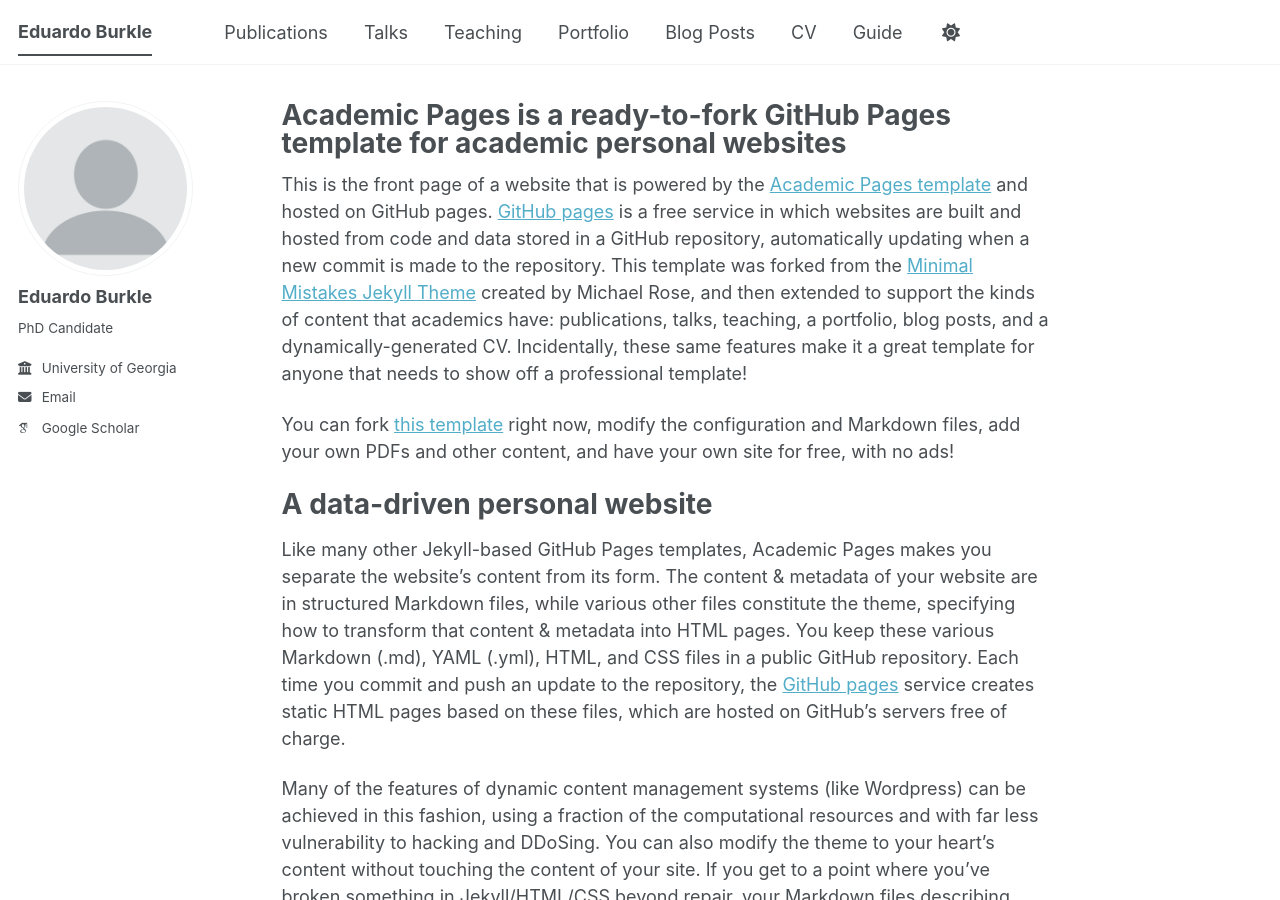
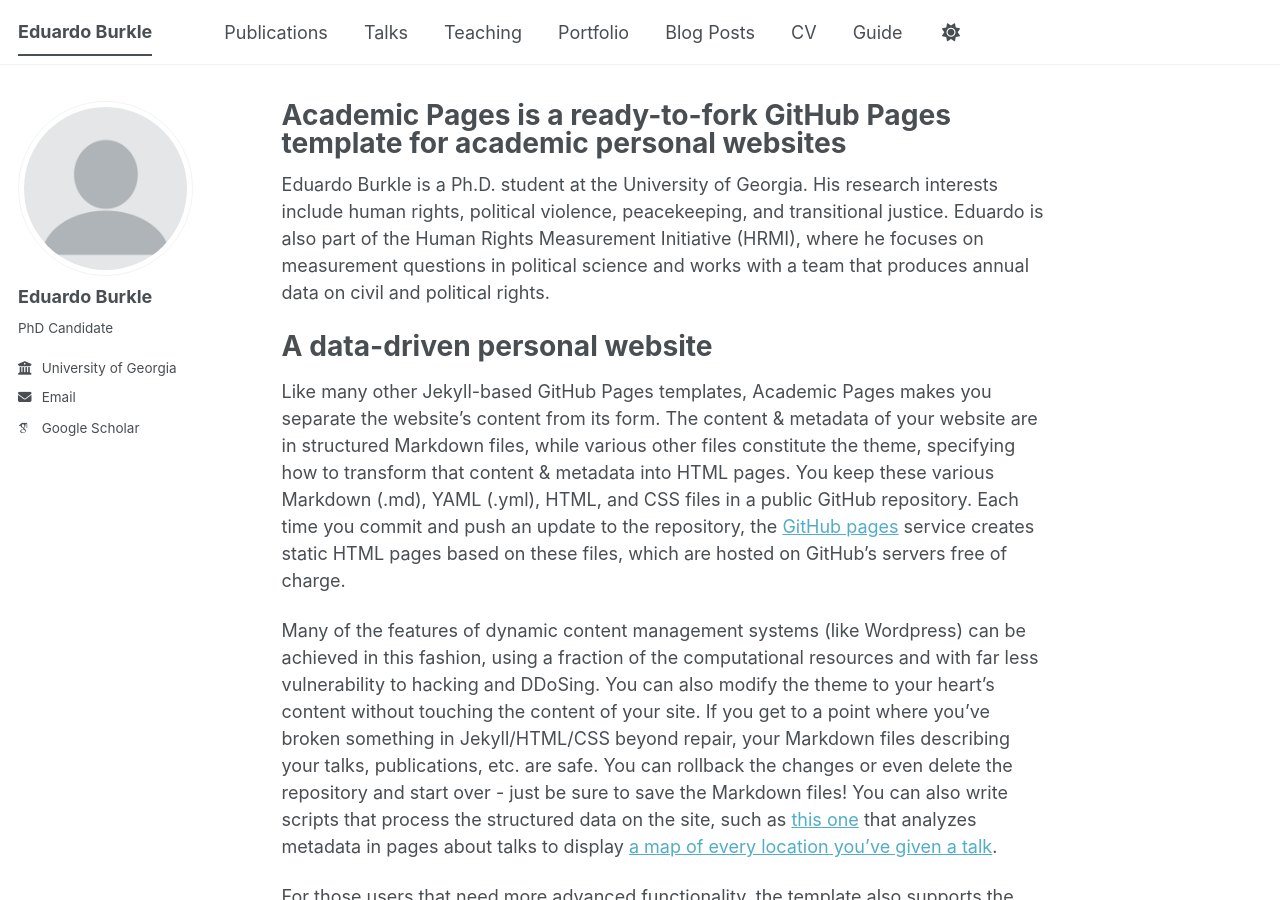
Before and after one commit to eduardoburkle/eduardoburkle.github.io, a Jekyll site: the page built from _pages/about.md, in a window 1280 px wide and 900 px high. Built offline with Jekyll 4.4.1, drawn with Linux system fonts in a browser that asks for light colours; some web fonts are replaced; a script bundle is joined from its source files by our own code; library files that are not in the unit come from our copies.

Commit message:
Update about.md

```diff
--- a/_pages/about.md
+++ b/_pages/about.md
@@ -7,9 +7,7 @@ redirect_from:
   - /about.html
 ---
 
-This is the front page of a website that is powered by the [Academic Pages template](https://github.com/academicpages/academicpages.github.io) and hosted on GitHub pages. [GitHub pages](https://pages.github.com) is a free service in which websites are built and hosted from code and data stored in a GitHub repository, automatically updating when a new commit is made to the repository. This template was forked from the [Minimal Mistakes Jekyll Theme](https://mmistakes.github.io/minimal-mistakes/) created by Michael Rose, and then extended to support the kinds of content that academics have: publications, talks, teaching, a portfolio, blog posts, and a dynamically-generated CV. Incidentally, these same features make it a great template for anyone that needs to show off a professional template!
-
- You can fork [this template](https://github.com/academicpages/academicpages.github.io) right now, modify the configuration and Markdown files, add your own PDFs and other content, and have your own site for free, with no ads!
+Eduardo Burkle is a Ph.D. student at the University of Georgia. His research interests include human rights, political violence, peacekeeping, and transitional justice. Eduardo is also part of the Human Rights Measurement Initiative (HRMI), where he focuses on measurement questions in political science and works with a team that produces annual data on civil and political rights.
 
 A data-driven personal website
 ======
```
